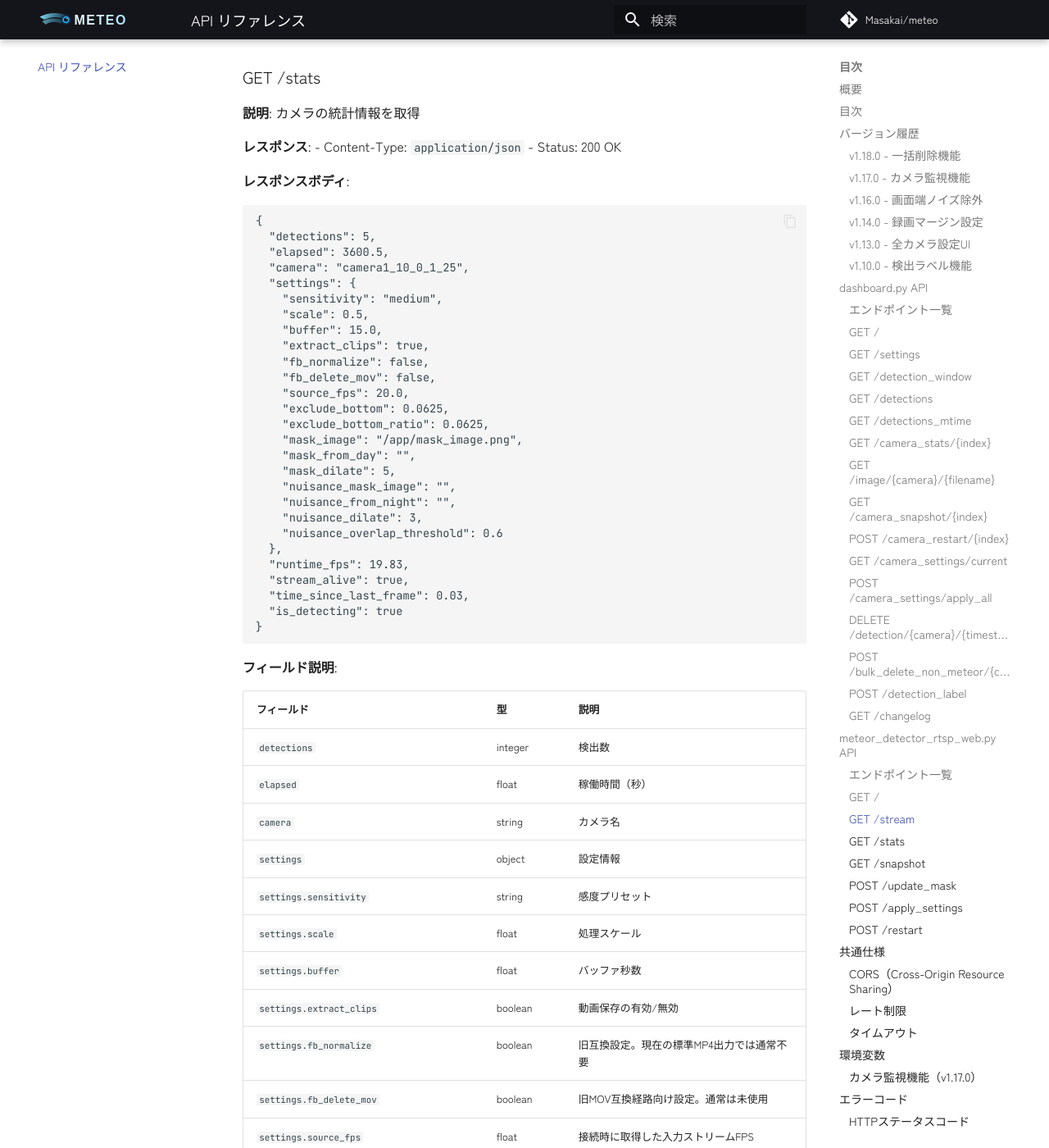
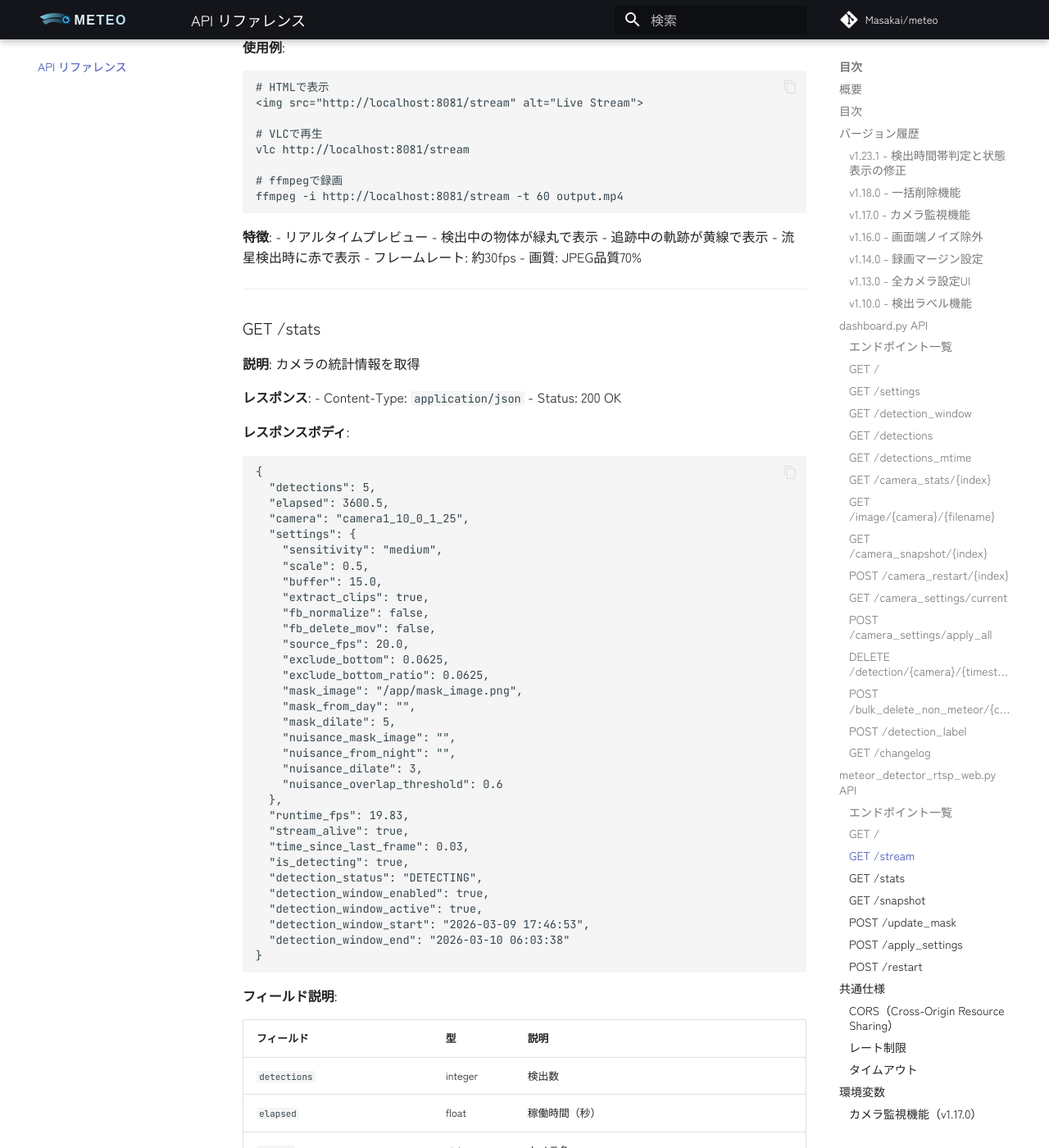
Before and after one commit to Masakai/meteo, an MkDocs documentation site: the page built from documents/API_REFERENCE.md, in a window 1280 px wide and 1400 px high, scrolled down 18768 px. Shown: the whole window at 82% size. Built offline with MkDocs 1.6.1 and Material for MkDocs 9.7.7, drawn with Linux system fonts in a browser that asks for light colours; comment, search, counter and statistics services are not loaded; some of the changed text lies outside the part shown.

Commit message:
v1.23.1リリース準備を反映

````diff
--- a/dashboard_config.py
+++ b/dashboard_config.py
@@ -4,7 +4,7 @@
 
 import os
 
-VERSION = "1.23.0"
+VERSION = "1.23.1"
 
 # 検出時間の取得用
 try:
--- a/documents/API_REFERENCE.md
+++ b/documents/API_REFERENCE.md
@@ -26,6 +26,15 @@
 ---
 
 ## バージョン履歴
+
+### v1.23.1 - 検出時間帯判定と状態表示の修正
+- **修正**: 検出時間帯の計算を「当日日没から翌日の日出まで」に是正
+- **機能追加**: `GET /stats` レスポンスに検出状態詳細フィールドを追加
+  - `detection_status`: `DETECTING` / `OUT_OF_WINDOW` / `WAITING_FRAME` / `STREAM_LOST`
+  - `detection_window_enabled`: 検出時間帯制限の有効/無効
+  - `detection_window_active`: 現在が検出時間帯内か
+  - `detection_window_start`: 現在参照中の検出開始時刻
+  - `detection_window_end`: 現在参照中の検出終了時刻
 
 ### v1.18.0 - 一括削除機能
 - **新規エンドポイント**: `POST /bulk_delete_non_meteor/{camera_name}`
@@ -876,7 +885,12 @@
   "runtime_fps": 19.83,
   "stream_alive": true,
   "time_since_last_frame": 0.03,
-  "is_detecting": true
+  "is_detecting": true,
+  "detection_status": "DETECTING",
+  "detection_window_enabled": true,
+  "detection_window_active": true,
+  "detection_window_start": "2026-03-09 17:46:53",
+  "detection_window_end": "2026-03-10 06:03:38"
 }
 ```
 
@@ -915,6 +929,11 @@
 | `stream_alive` | boolean | ストリーム生存確認 |
 | `time_since_last_frame` | float | 最終フレームからの経過時間（秒） |
 | `is_detecting` | boolean | 現在検出処理中か |
+| `detection_status` | string | 検出状態詳細。`DETECTING` / `OUT_OF_WINDOW` / `WAITING_FRAME` / `STREAM_LOST` |
+| `detection_window_enabled` | boolean | 検出時間帯制限が有効か |
+| `detection_window_active` | boolean | 現在が検出時間帯内か |
+| `detection_window_start` | string | 現在参照中の検出開始時刻 |
+| `detection_window_end` | string | 現在参照中の検出終了時刻 |
 
 **使用例**:
 ```bash
````
Also changed, not shown: CHANGELOG.md (+9 -0 lines).
